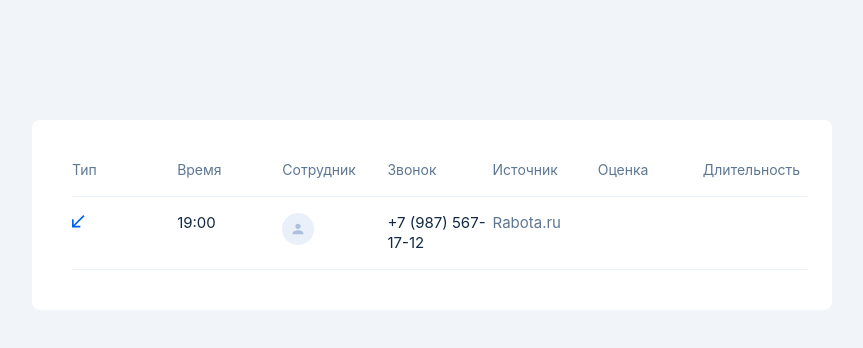
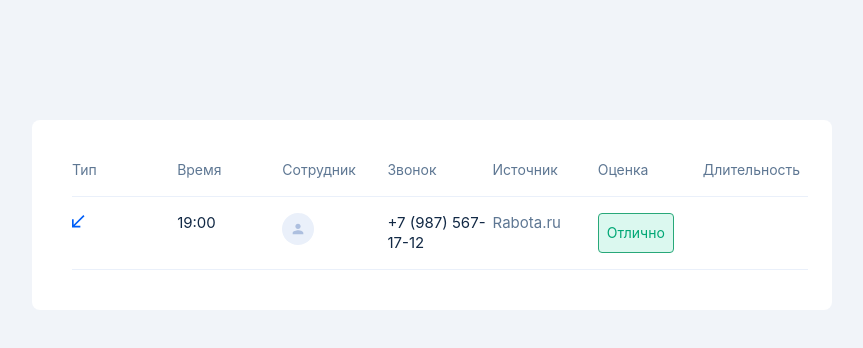
Before and after one commit to electra777/skilla-test-task, a React (Vite) app: page / in a window 1280 px wide. Shown: the top 348 px of the page, without its empty margins (208-1071 px from the left). Built offline with nearby package versions, Linux system fonts and the light colour scheme.

Commit message:
feat: add Grade

```diff
--- /dev/null
+++ b/src/components/Grade/Grade.module.scss
@@ -0,0 +1,12 @@
+.grade {
+  font-size: 14px;
+  color: #00A775;
+  background-color: #DBF8EF;
+  border: 1px solid #28A879;
+  border-radius: 4px;
+  display: flex;
+  justify-content: center;
+  align-items: center;
+  max-width: max-content;
+  padding: 0 8px;
+}
--- /dev/null
+++ b/src/components/Grade/Grade.tsx
@@ -0,0 +1,7 @@
+import styles from './Grade.module.scss';
+
+const Grade = () => {
+	return <div className={styles.grade}>Отлично</div>;
+};
+
+export default Grade;
--- a/src/components/Table/Table.tsx
+++ b/src/components/Table/Table.tsx
@@ -3,10 +3,9 @@ import Time from '../Time/Time';
 import Employee from '../Employee/Employee';
 import Phone from '../Phone/Phone';
 import Source from '../Source/Source';
+import Grade from '../Grade/Grade';
 
 import styles from './Table.module.scss';
-
-
 
 const Table = () => {
 	return (
@@ -24,9 +23,9 @@ const Table = () => {
 				<Type />
 				<Time />
 				<Employee />
-        <Phone />
+				<Phone />
 				<Source />
-
+				<Grade />
 			</div>
 		</div>
 	);
```
